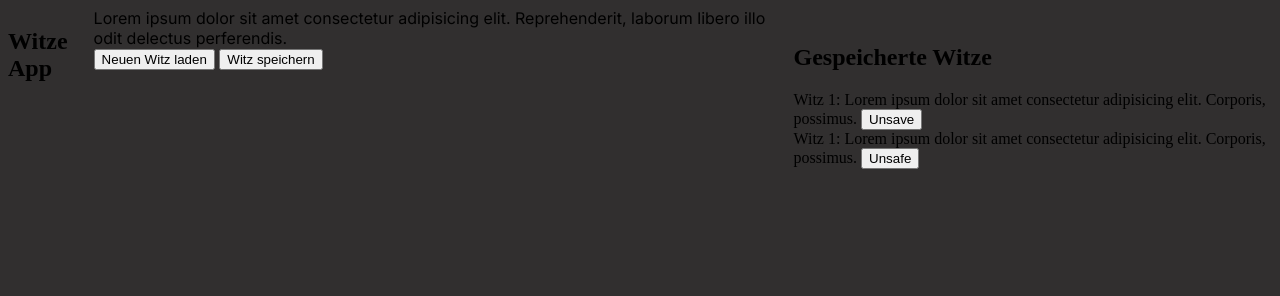
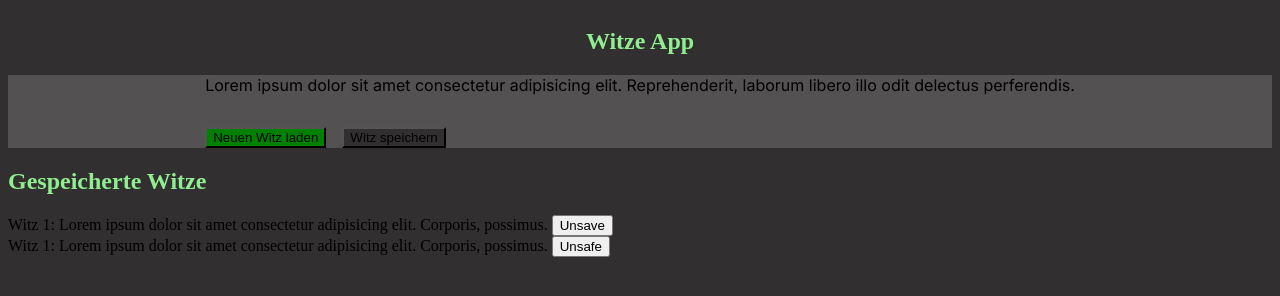
Before and after one commit to p4u1s/Module_7_CH5_WitzeAPP, a website built with Vite: page index.html in a window 1280 px wide. Built offline with nearby package versions, Linux system fonts and the light colour scheme; a web font is replaced by a local one.

Commit message:
adapted styling

```diff
--- a/style/_fonts.scss
+++ b/style/_fonts.scss
@@ -2,5 +2,5 @@
 @import url("https://fonts.googleapis.com/css2?family=Inter:ital,opsz,wght@0,14..32,100..900;1,14..32,100..900&display=swap");
 
 $h1-font: "Rubik Scribble";
-$h2-font: "Inter", sans-serif;
+$h2-font: "Rubik Scribble";
 $text-font: "Inter", sans-serif;
--- a/style/style.scss
+++ b/style/style.scss
@@ -3,11 +3,12 @@
 
 body {
   display: flex;
+  flex-direction: column;
   background-color: colors.$bg-dark;
   justify-content: center;
 }
 
-.section-heading {
+.heading-section {
   display: flex;
   color: colors.$h1-color;
   background-color: colors.$bg-dark;
@@ -22,32 +23,39 @@ body {
 }
 
 .current-joke {
+  display: flex;
   background-color: colors.$bg-light;
-  margin: 0, 0, 0;
-  height: 20px;
-  width: 70%;
   justify-content: center;
-
   font-family: fonts.$text-font;
-  background-color: colors.$bg-dark;
+  background-color: colors.$bg-light;
+  padding: auto;
 
   &__text {
     text-align: left;
     margin: auto;
   }
-  &_current-joke__button-container {
+  &__button-container {
     display: flex;
-    gap: 2rem;
+    gap: 1rem;
     margin-top: 2rem;
-
-    &__buttons {
-      background-color: colors.$text-color;
-    }
-    &_current-joke__buttons--inverted {
-    }
+  }
+  &__buttons {
+    background-color: green;
+  }
+  &__buttons--inverted {
+    background-color: colors.$bg-dark;
+    textcolor: colors.$text-color;
   }
 }
 
 .saved-jokes {
-  margin-top: 1rem;
+  display: flex;
+  flex-direction: column;
+  justify-content: center;
+  &__heading {
+    font-family: fonts.$h2-font;
+    color: colors.$text-color;
+  }
+  &__button {
+  }
 }
```
Also changed, not shown: style/style.css, 1 other file.
